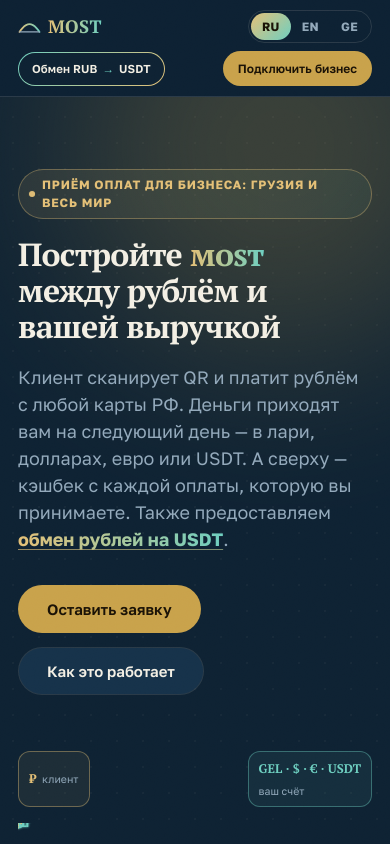
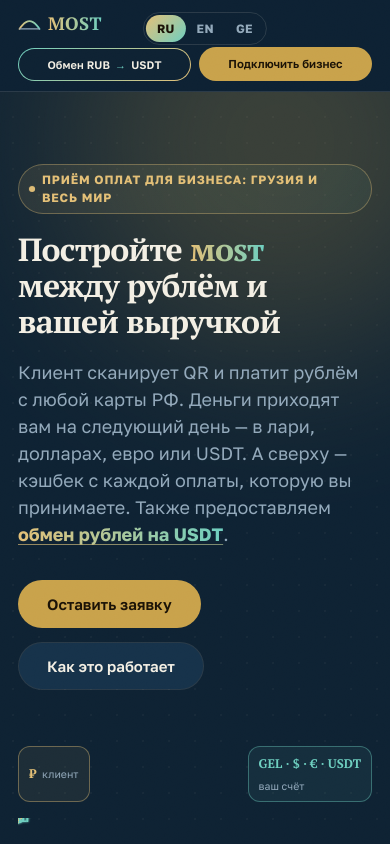
Before and after one commit to mostpayy/most-site, a plain HTML site: page index.html in a window 390 px wide. Shown: the top 844 px of the page. Drawn offline with Linux system fonts and the light colour scheme.

Commit message:
Update index.html

```diff
--- a/index.html
+++ b/index.html
@@ -183,37 +183,38 @@
      a header that reflows to two lines when the label gets longer is exactly
      the kind of inconsistency that makes a layout look unfinished. */
   .btn-exchange, .nav-right .btn-primary{ white-space: nowrap; }
-  @media (max-width: 480px){
-    /* Two rows: logo + language switcher on top, both CTAs below. Putting the
-       switcher on the top row frees enough width for the primary CTA to keep
-       its full label instead of being truncated. */
-    nav .wrap{ flex-wrap: wrap; gap:8px; }
-    nav .logo{ order:1; margin-right:auto; }
-    .nav-right .lang-switch{ order:2; }
+  @media (max-width: 560px){
+    /* Two rows: logo + language switcher together on top, then both CTAs on
+       one line below. The switcher is pulled up next to the logo via order,
+       while the two buttons stay on their own full-width row. */
+    nav .wrap{ flex-wrap: wrap; gap:10px 8px; }
+    nav .logo{ order:1; }
     .nav-right{
-      order:3; width:100%; display:flex; flex-wrap:nowrap;
-      justify-content:flex-end; min-width:0; gap:7px;
-      /* the switcher is lifted out of this row via display:contents */
-      display:contents;
+      order:2; width:100%;
+      display:flex; flex-wrap:nowrap; align-items:center;
+      justify-content:space-between; gap:8px; min-width:0;
     }
-    .nav-right .btn-exchange{ order:3; }
-    .nav-right .btn-primary{ order:4; }
-    .btn-exchange, .nav-right .btn-primary{ min-width:0; }
+    /* switcher sits on the top row, right of the logo */
+    .nav-right .lang-switch{
+      position:absolute; top:12px; left:50%; transform:translateX(-42%);
+    }
+    nav .wrap{ position:relative; }
+    .btn-exchange, .nav-right .btn-primary{ min-width:0; flex:1 1 auto; }
     .logo{ font-size:18px; gap:7px; }
     .logo-mark{ width:23px; height:23px; }
-    .nav-right .btn-primary{ padding:9px 14px; font-size:12px; gap:0.28em; }
-    .btn-exchange{ padding:9px 13px; font-size:11.5px; gap:5px; }
+    .nav-right .btn-primary{ padding:9px 12px; font-size:11.5px; gap:0.28em; }
+    .btn-exchange{ padding:9px 12px; font-size:11px; gap:5px; }
     .lang-btn{ padding:5px 9px; font-size:11px; }
     @media (max-width: 380px){
-      .nav-right .btn-primary{ padding:8px 11px; font-size:11px; }
-      .btn-exchange{ padding:8px 10px; font-size:10.5px; gap:4px; }
+      .nav-right .btn-primary{ padding:8px 10px; font-size:10.5px; }
+      .btn-exchange{ padding:8px 10px; font-size:10px; gap:4px; }
       .lang-btn{ padding:4px 7px; font-size:10px; }
       .logo{ font-size:16px; }
       .logo-mark{ width:20px; height:20px; }
     }
     @media (max-width: 340px){
-      .nav-right .btn-primary{ padding:7px 9px; font-size:10px; }
-      .btn-exchange{ padding:7px 9px; font-size:9.5px; gap:3px; }
+      .nav-right .btn-primary{ padding:7px 8px; font-size:9.5px; }
+      .btn-exchange{ padding:7px 8px; font-size:9px; gap:3px; }
       .lang-btn{ padding:4px 6px; font-size:9.5px; }
       .logo{ font-size:15px; }
       .logo-mark{ width:18px; height:18px; }
```
